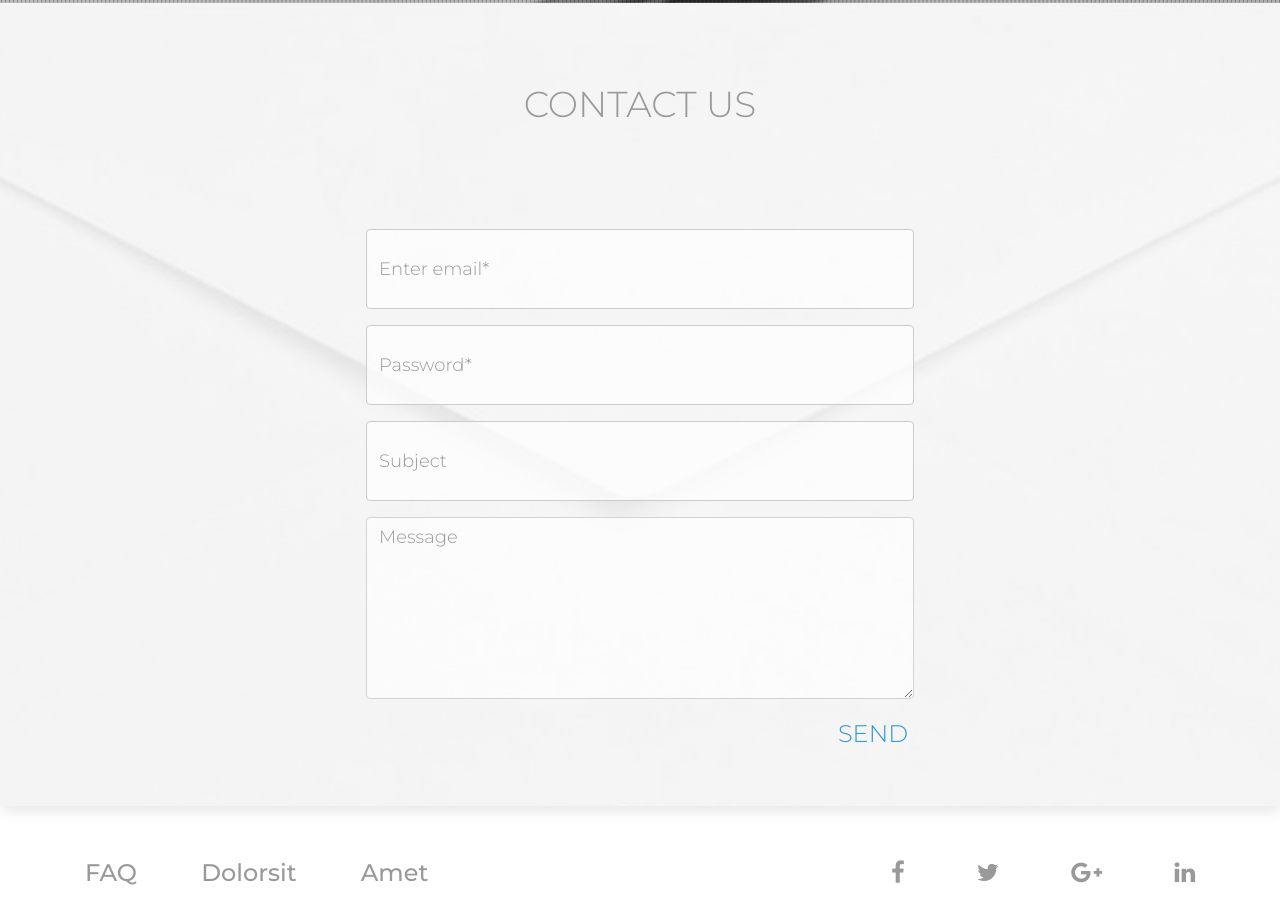
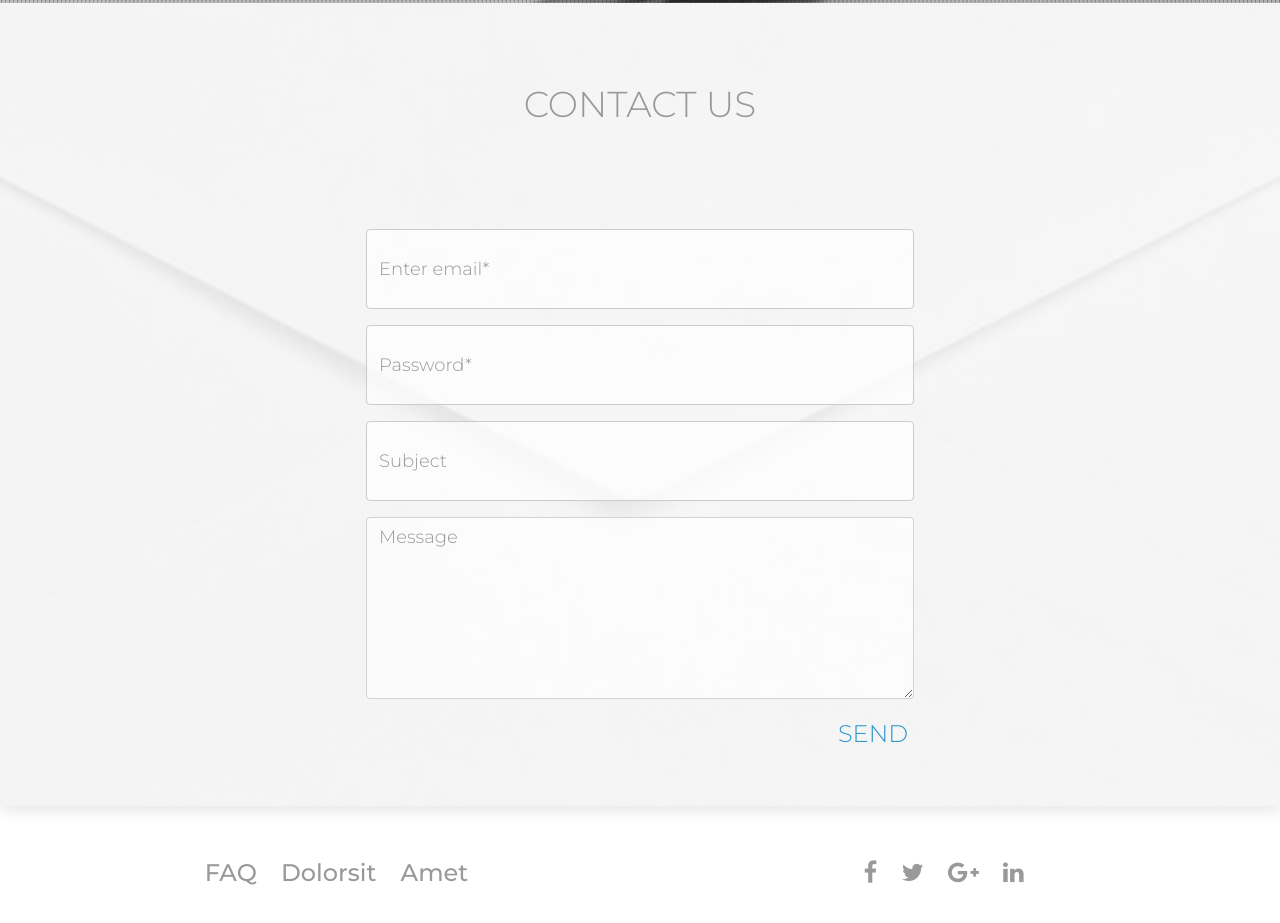
Before and after one commit to SarandaSadiku/Simple-Landing-Page, a website: page src/index.html in a window 1280 px wide. Shown: the part 4782-5705 px from the top of the page. Drawn offline with Linux system fonts and the light colour scheme; a web font is replaced by a local one.

Commit message:
footer done, fixed a detail

```diff
--- a/src/index.html
+++ b/src/index.html
@@ -72,7 +72,6 @@
             </div>
         </section>
     </header>
-
 
     <!-- START TOP PRODUCTS -->
     <section id="top-products" class=''>
@@ -215,7 +214,7 @@
 
     <!-- START TESTIMONIALS -->
     <section id="testimonials" class="">
-        <div class="container align-middle h-100">
+        <div class="container align-middle">
             <div class="single-item">
                 <div class="testimonials-item">
                     <div class="container text-center">
@@ -245,12 +244,10 @@
             </div>
 
         </div>
-
-
     </section>
 
     <!-- START CONTACT FORM -->
-    <section id="contact-form" class="text-center position-relative">
+    <section id="contact-form" class="text-center">
         <div class="container">
             <h3>CONTACT US</h3>
             <form class="mx-auto">
@@ -271,22 +268,24 @@
         </div>
     </section>
     <!-- START FOOTER -->
-    <footer id="footer" class="d-flex align-items-center ">
-        <div class="container-fluid d-flex justify-content-between">
-            <div class="faq">
+    <footer id="footer" class="d-flex align-items-center">
+        <div class="container-fluid px-lg-5">
+            <div class="row">
+                <div class="col-lg-6 faq">
                     <ul class="list-inline m-0">
                         <li class="list-inline-item"><a href="#">FAQ</a> </li>
                         <li class="list-inline-item"><a href="#">Dolorsit</a> </li>
                         <li class="list-inline-item"><a href="#">Amet</a> </li>
                     </ul>
                 </div>
-            <div class="social-icons">
+                <div class="col-lg-6 social-icons">
                     <ul class="list-inline m-0">
                         <li class="list-inline-item"><a href="#"><i class="fa fa-facebook"></i></a></li>
                         <li class="list-inline-item"><a href="#"><i class="fa fa-twitter"></i></a></li>
                         <li class="list-inline-item"><a href="#"><i class="fa fa-google-plus"></i></a></li>
                         <li class="list-inline-item"><a href="#"><i class="fa fa-linkedin"></i></a></li>
                     </ul>
+                </div>
             </div>
         </div>
     </footer>
--- a/src/js/main.js
+++ b/src/js/main.js
@@ -22,7 +22,7 @@ $(document).ready(function(){
           settings: {
             arrows: false,
             centerMode: true,
-            centerPadding: '40px',
+            centerPadding: '0px',
             slidesToShow: 1
           }
         }
--- a/src/scss/style.scss
+++ b/src/scss/style.scss
@@ -463,8 +463,13 @@ h5{
         FOOTER
 ==========================*/
 #footer{
-    padding: 0 70px;
+    // padding: 0 70px;
+
     min-height: 133px;
+    .social-icons{
+        text-align: right !important;
+    }
+
     a{
         color: $grey-text;
         font-weight: 500;
@@ -475,19 +480,21 @@ h5{
         }
 
     }
-    .faq{
-        ul{
-            li{
-                margin-right: 60px;
-            }
+    li{
+        margin: 30px;
+    }
+
+
+}
+
+// MEDIA QUERIES
+@media only screen and (max-device-width: 991px) {
+    #footer{
+        .social-icons, .faq{
+            text-align: center !important;
+        }
+        li{
+            margin: 10px;
         }
     }
-    .social-icons{
-        ul{
-            li{
-                margin-left: 60px;
-            }
-        }
-    }
-
 }
```
Also changed, not shown: src/css/style.css. Lines whose indentation alone changed are shown as unchanged.
